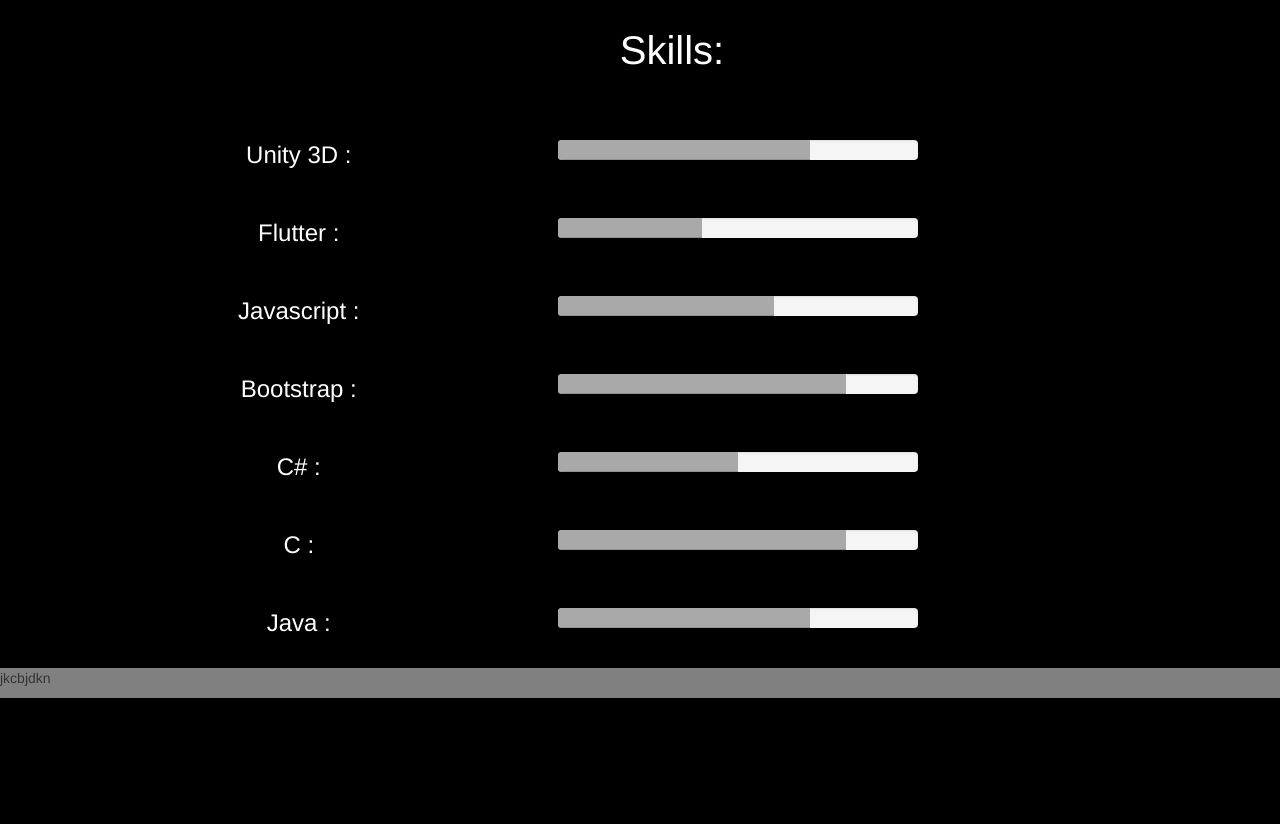
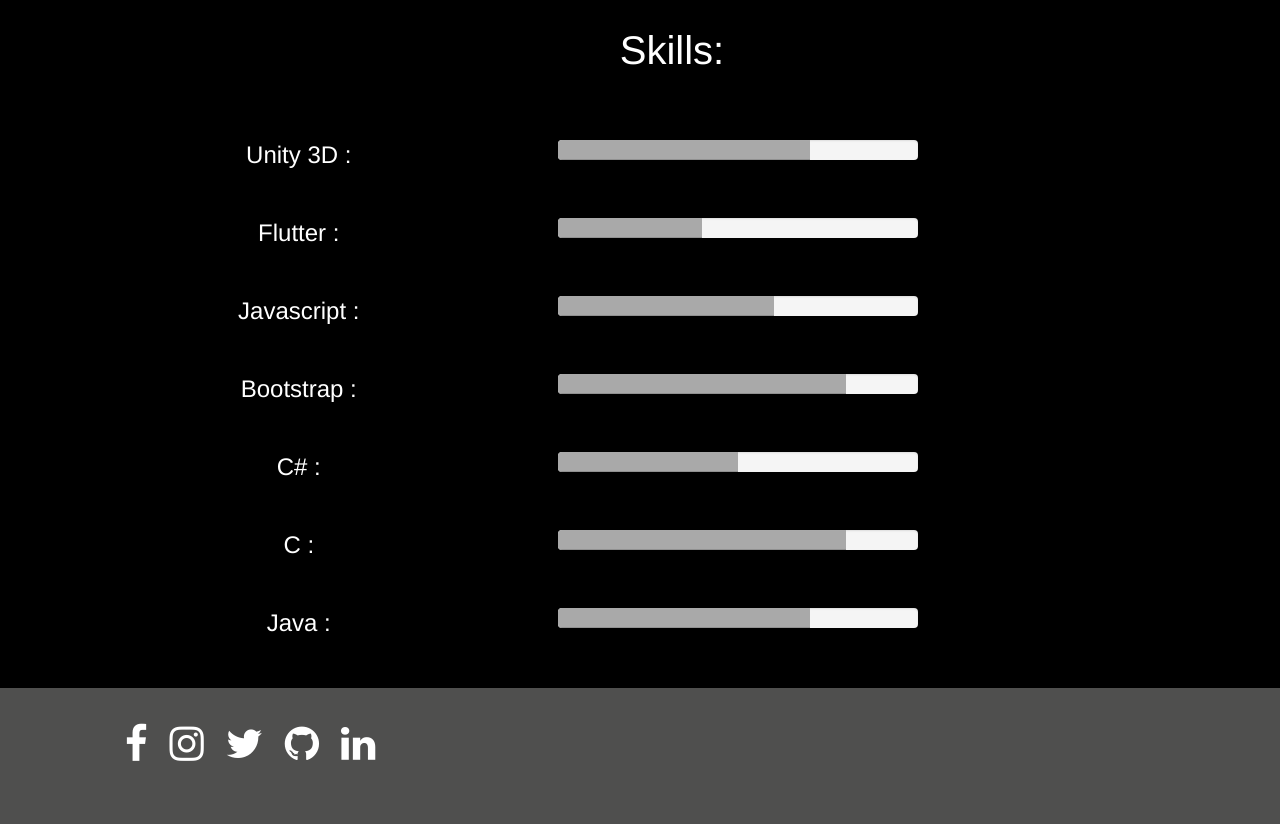
Before and after one commit to Yashank18/MyportFolio, a plain HTML site: page index.html in a window 1280 px wide. Shown: the part 470-1294 px from the top of the page. Before the commit the page ends 1168 px from the top, so only its background shows below. Drawn offline with nearby package versions, Linux system fonts and the light colour scheme.

Commit message:
added  footer

```diff
--- a/index.html
+++ b/index.html
@@ -3,8 +3,7 @@
 <head>
 	<title>Yashank|Portfolio</title>
 
-
-
+<link rel="stylesheet" href="https://cdnjs.cloudflare.com/ajax/libs/font-awesome/4.7.0/css/font-awesome.min.css">
 	<!-- Latest compiled and minified CSS -->
 <link rel="stylesheet" href="https://maxcdn.bootstrapcdn.com/bootstrap/3.4.0/css/bootstrap.min.css">
 
@@ -127,17 +126,30 @@
 		</div>
 	</div>
 	<br>
+	<br>
 </div>
 
 
-<footer style="background-color: gray">
+<footer style="background-color: #4F4F4E">
+	<div class="container">
 	<div class="row">
-		<div class="col-md-4">
-			<p>jkcbjdkn</p>
-
-		</div>
+		<div class="col-md-4"><center>
+			<a href="https://www.google.com"><i class="fa fa-facebook" style="font-size: 40px;margin-top: 10%;margin-bottom: 10%;color: white"></i>
+			</a><a href="https://www.google.com"><i class="fa fa-instagram" style="font-size: 40px;margin-top: 10%;margin-bottom: 10%;margin-left: 5%;color: white"></i>
+			</a><a href="https://www.google.com"><i class="fa fa-twitter" style="font-size: 40px;margin-top: 10%;margin-bottom: 10%;margin-left: 5%;color: white"></i>
+			</a><a href="https://www.google.com"><i class="fa fa-github" style="font-size: 40px;margin-top: 10%;margin-bottom: 10%;margin-left: 5%;color: white"></i>
+			</a><a href="https://www.google.com"><i class="fa fa-linkedin" style="font-size: 40px;margin-top: 10%;margin-bottom: 10%;margin-left: 5%;color: white"></i>
+			</a>
+		</center>
 
 	</div>
+	<div class="col-md-7">
+		<a href="https://www.google.com"><i class="fa fa-" style="font-size: 40px;margin-top: 10%;margin-bottom: 10%;margin-left: 5%;color: white"></i>
+			</a>
+
+	</div>
+</div>
+</div>
 </footer>
 </body>
 </html>
```
